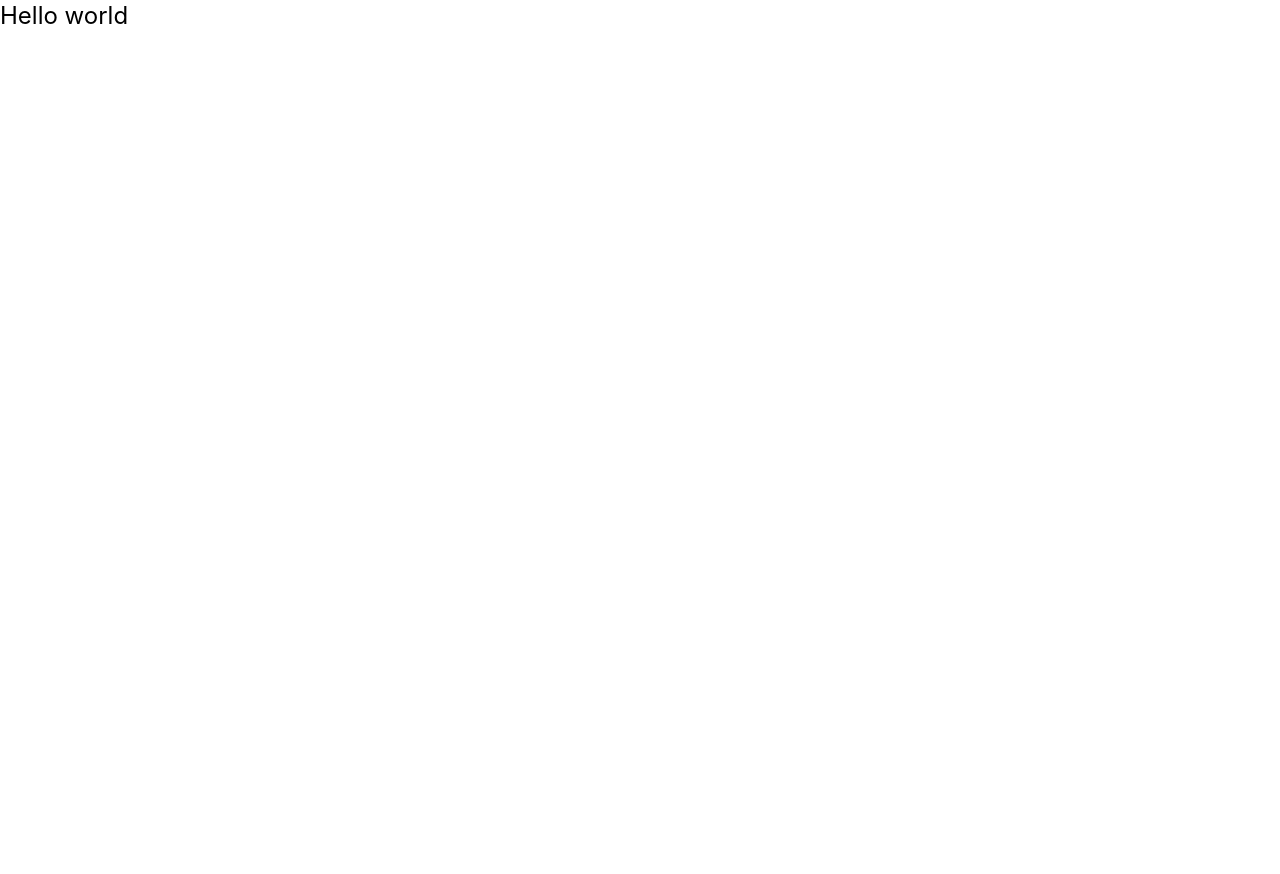
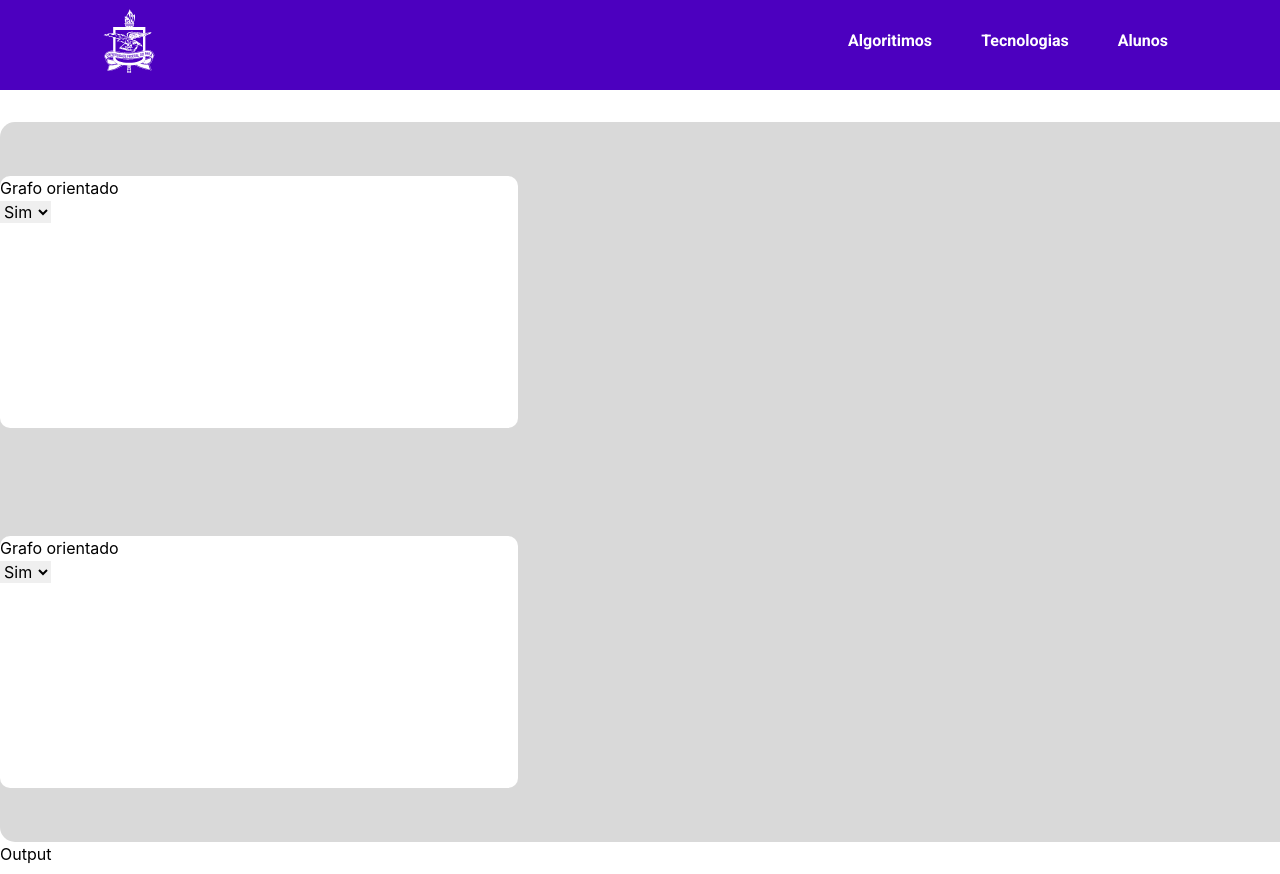
Before and after one commit to viniciusdev-br/web-client-graphs, a React (Vite) app: page / in a window 1280 px wide. Before the commit the page ends 800 px from the top, so only its background shows below. Built offline with nearby package versions, Linux system fonts and the light colour scheme.

Commit message:
Header adicionado, problemas na main

```diff
--- a/index.html
+++ b/index.html
@@ -2,6 +2,9 @@
 <html lang="en">
     <head>
         <meta charset="UTF-8" />
+        <link rel="preconnect" href="https://fonts.googleapis.com">
+<link rel="preconnect" href="https://fonts.gstatic.com" crossorigin>
+<link href="https://fonts.googleapis.com/css2?family=Roboto:wght@400;500;700&display=swap" rel="stylesheet">
         <link rel="icon" type="image/svg+xml" href="/assets/imgs/favicon.svg" />
         <meta name="viewport" content="width=device-width, initial-scale=1.0" />
         <title>Graphs Calculator</title>
--- a/package.json
+++ b/package.json
@@ -8,8 +8,11 @@
     "preview": "vite preview"
   },
   "dependencies": {
+    "@types/styled-components": "^5.1.25",
     "react": "^18.0.0",
-    "react-dom": "^18.0.0"
+    "react-dom": "^18.0.0",
+    "react-modal": "^3.15.1",
+    "styled-components": "^5.3.5"
   },
   "devDependencies": {
     "@types/react": "^18.0.0",
--- a/src/app.tsx
+++ b/src/app.tsx
@@ -1,3 +1,12 @@
+import { MainGrafos } from "./components/MainGrafos/Index";
+import { ButtonStart } from "./components/ButtonStart/Index";
+import { Header } from "./components/Header/Index";
+
 export function App() {
-    return <h1 className="text-2xl">Hello world</h1>;
+    return (
+        <>
+            <Header />
+            <MainGrafos/>
+        </>
+    );
 }
--- /dev/null
+++ b/src/components/ButtonStart/Index.tsx
@@ -0,0 +1,9 @@
+import { Container} from "./styles";
+
+export function ButtonStart() {
+    return (
+        <Container>
+            <button type="button" onClick={() => alert('Oi')}>Iniciar criação de grafos!</button>
+        </Container>
+    )
+}
--- /dev/null
+++ b/src/components/ButtonStart/styles.ts
@@ -0,0 +1,17 @@
+import styled from 'styled-components'
+
+export const Container = styled.div`
+    width: 100vw;
+    height: 90vh;
+    display: flex;
+
+    button {
+        margin:  auto;
+        background: #159400;
+        padding: 1rem;
+        border-radius: 10px;
+        color: #FFFF;
+        font-family: 'Roboto', sans-serif;
+    }
+
+`
--- /dev/null
+++ b/src/components/Header/Index.tsx
@@ -0,0 +1,18 @@
+import logoImg from '../../assets/logo-ufpa-white.svg';
+import { Container, Content } from "./styles";
+
+export function Header() {
+    return (
+        <Container>
+            <Content>
+                <img src={logoImg} alt="logo da Universidade Federal do Pará" />
+
+                <ul>
+                    <li><a href="#">Algoritimos</a></li>
+                    <li><a href="#">Tecnologias</a></li>
+                    <li><a href="#">Alunos</a></li>
+                </ul>
+            </Content>
+        </Container>
+    )
+}
--- /dev/null
+++ b/src/components/Header/styles.ts
@@ -0,0 +1,34 @@
+import styled from 'styled-components'
+
+export const Container = styled.header`
+    background: #4C00BF;
+`
+
+export const Content = styled.div`
+    max-width: 1120px;
+    margin: 0 auto;
+    padding: 0.5rem 1rem 1rem;
+    display: flex;
+    align-items: center;
+    justify-content: space-between;
+
+    ul {
+        display: flex;
+        width: 22rem;
+        justify-content: space-between;
+        list-style-type: none;
+        color: #fff;
+        font-family: 'Roboto', sans-serif;
+        font-style: normal;
+        font-weight: 700;
+        font-size: 1rem;
+
+        li a {
+            padding: 1rem;
+
+            &:hover {
+                filter: brightness(90%);
+            }
+        }
+    }
+`
--- /dev/null
+++ b/src/components/MainGrafos/Index.tsx
@@ -0,0 +1,30 @@
+import { Container, LeftFormContainer, OutputGraphs } from "./styles";
+
+export function MainGrafos() {
+    return (
+        <Container>
+            <LeftFormContainer>
+                <div>
+                    <p>Grafo orientado</p>
+                    <select >
+                        <option value="Sim">Sim</option>
+                        <option value="Não">Não</option>
+                    </select>
+                </div>
+
+                <div>
+                    <p>Grafo orientado</p>
+                    <select >
+                        <option value="Sim">Sim</option>
+                        <option value="Não">Não</option>
+                    </select>
+                </div>
+
+            </LeftFormContainer>
+
+            <div>
+                    <p>Output</p>
+                </div>
+        </Container>
+    )
+}
--- /dev/null
+++ b/src/components/MainGrafos/styles.ts
@@ -0,0 +1,39 @@
+import styled from 'styled-components';
+
+export const Container = styled.div`
+    display: 'flex';
+    background-color: #D9D9D9;
+    width: 81rem;
+    height: 45rem;
+    margin: 2rem auto;
+    border-radius: 15px;
+`
+export const LeftFormContainer = styled.div`
+    width: 40%;
+    height: 100%;
+    display: flex;
+    flex-direction: column;
+    justify-content: space-around;
+
+    div {
+        background-color: #fff;
+        height: 35%;
+        width: 100%;
+        border-radius: 10px;
+    }
+
+`
+
+export const OutputGraphs = styled.div`
+    width: 40%;
+    height: 90%;
+    display: flex;
+    flex-direction: column;
+
+    div {
+        background-color: #fff;
+        height: 35%;
+        width: 100%;
+        border-radius: 10px;
+    }
+`
```
Also changed, not shown: src/assets/logo-ufpa-white.svg (added), 1 other file (tests, documents, lock files or other folders).
